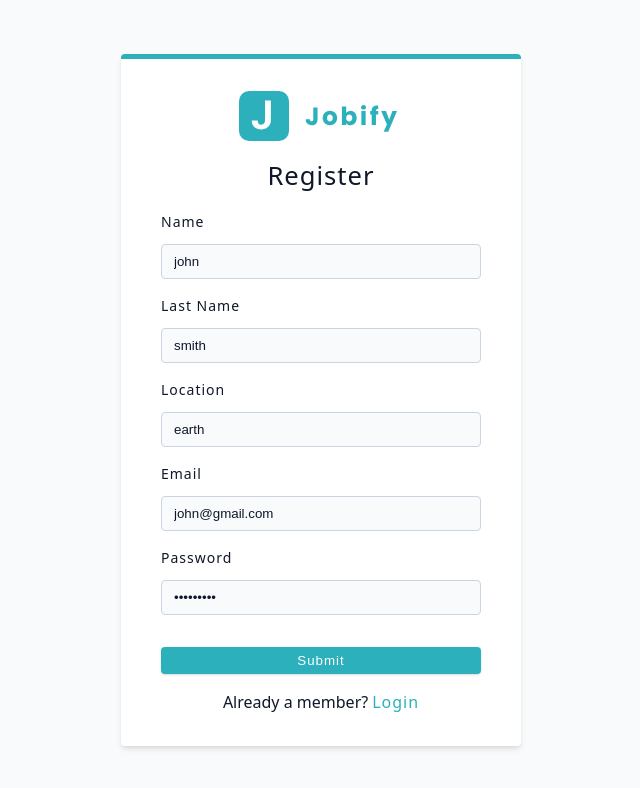
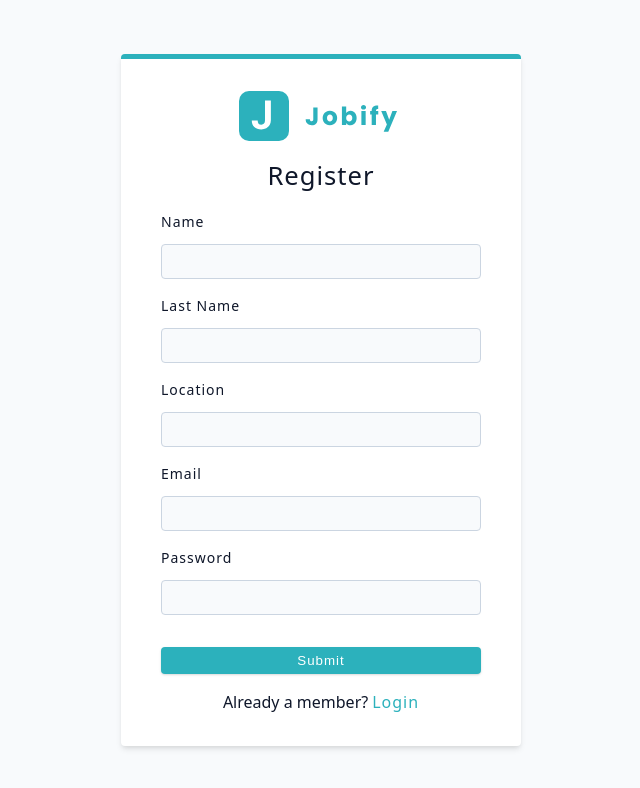
Before and after one commit to Sola0404/MERN-jobify, a React (Vite) app in the folder client/: page /register in a window 1280 px wide. Shown: the top 788 px of the page, without its empty margins (319-959 px from the left). Built offline with nearby package versions, Linux system fonts and the light colour scheme.

Commit message:
Remove default value in register and login

```diff
--- a/client/src/pages/Login.jsx
+++ b/client/src/pages/Login.jsx
@@ -1,4 +1,10 @@
-import { Link, Form, redirect, useNavigation } from "react-router-dom";
+import {
+	Link,
+	Form,
+	redirect,
+	useNavigation,
+	useActionData,
+} from "react-router-dom";
 import Wrapper from "../assets/wrappers/RegisterAndLoginPage";
 import { FormRow, Logo } from "../components";
 import customFetch from "../../../utils/customFetch.js";
@@ -7,26 +13,34 @@ import { toast } from "react-toastify";
 export const action = async ({ request }) => {
 	const formData = await request.formData();
 	const data = Object.fromEntries(formData);
+	const errors = { msg: "" };
+	if (data.password.length < 3) {
+		errors.msg = "password too short";
+		return errors;
+	}
 	try {
 		await customFetch.post("/auth/login", data);
 		toast.success("Login successful");
 		return redirect("/dashboard");
 	} catch (error) {
-		toast.error(error?.response?.data?.msg);
-		return error;
+		// toast.error(error?.response?.data?.msg);
+		errors.msg = error.response.data.msg;
+		return errors;
 	}
 };
 
 const Login = () => {
 	const navigation = useNavigation();
 	const isSubmitting = navigation.state === "submitting";
+	const errors = useActionData();
 	return (
 		<Wrapper>
 			<Form method="post" className="form">
 				<Logo />
 				<h4>Login</h4>
-				<FormRow type="email" name="email" defaultValue="john@gmail.com" />
-				<FormRow type="password" name="password" defaultValue="secrect123" />
+				{errors && <p style={{ color: "red" }}>{errors.msg}</p>}
+				<FormRow type="email" name="email" defaultValue="sola@gmail.com" />
+				<FormRow type="password" name="password" defaultValue="sola12345" />
 				<button type="submit" className="btn btn-block" disabled={isSubmitting}>
 					{isSubmitting ? "submitting..." : "submit"}
 				</button>
--- a/client/src/pages/Register.jsx
+++ b/client/src/pages/Register.jsx
@@ -25,16 +25,11 @@ const Register = () => {
 			<Form method="post" className="form">
 				<Logo />
 				<h4>Register</h4>
-				<FormRow type="text" name="name" defaultValue="john" />
-				<FormRow
-					type="text"
-					name="lastName"
-					labelText="last name"
-					defaultValue="smith"
-				/>
-				<FormRow type="text" name="location" defaultValue="earth" />
-				<FormRow type="email" name="email" defaultValue="john@gmail.com" />
-				<FormRow type="password" name="password" defaultValue="secret123" />
+				<FormRow type="text" name="name" />
+				<FormRow type="text" name="lastName" labelText="last name" />
+				<FormRow type="text" name="location" />
+				<FormRow type="email" name="email" />
+				<FormRow type="password" name="password" />
 
 				<button type="submit" className="btn btn-block" disabled={isSubmitting}>
 					{isSubmitting ? "submitting..." : "submit"}
```
